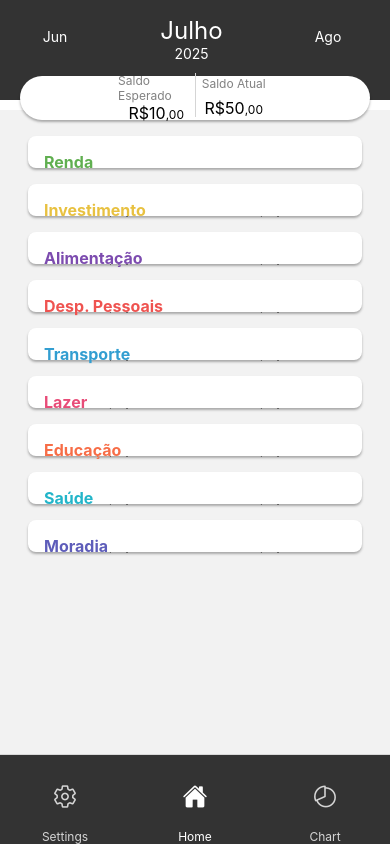
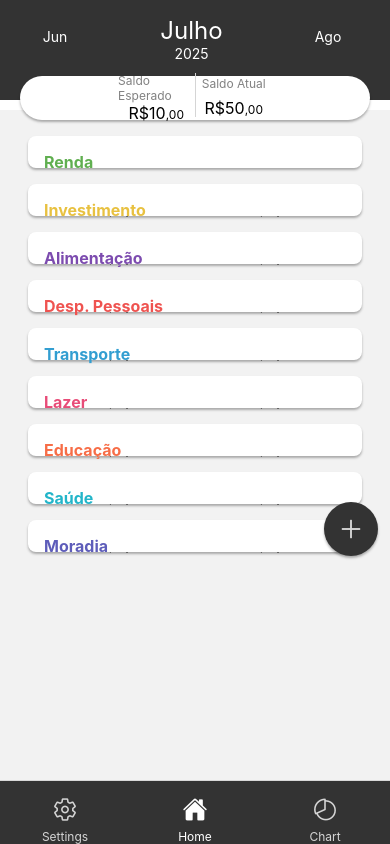
Before and after one commit to analiras2/ggastos, a React Native app: screen / in a window 390 px wide. Built offline with nearby package versions, Linux system fonts and the light colour scheme.

Commit message:
FadeAnimation | FabButton

```diff
--- /dev/null
+++ b/src/components/animation/fadeAnimation.tsx
@@ -0,0 +1,34 @@
+import React, {useEffect, useRef} from 'react';
+import {Animated} from 'react-native';
+
+type Props = {
+  children: React.ReactNode;
+  style?: {};
+};
+
+const FadeAnimation = ({children, style}: Props) => {
+  const fadeAnim = useRef(new Animated.Value(0)).current;
+
+  useEffect(() => {
+    Animated.timing(fadeAnim, {
+      toValue: 1,
+      duration: 500,
+      useNativeDriver: true,
+    }).start();
+  }, [fadeAnim]);
+
+  return (
+    <Animated.View
+      style={[
+        {
+          opacity: fadeAnim,
+          transform: [{scale: fadeAnim}],
+        },
+        style,
+      ]}>
+      {children}
+    </Animated.View>
+  );
+};
+
+export default FadeAnimation;
--- /dev/null
+++ b/src/components/button/floating/fabButton.tsx
@@ -0,0 +1,21 @@
+import React from 'react';
+import {TouchableOpacity} from 'react-native';
+import Icon from 'react-native-vector-icons/Ionicons';
+import * as St from './styles';
+import {Colors} from '@constants/index';
+
+type Props = {
+  onPress: () => void;
+};
+
+const FabButton = ({onPress}: Props) => {
+  return (
+    <St.AnimationContainer>
+      <TouchableOpacity onPress={onPress} activeOpacity={0.8}>
+        <Icon name="add" size={30} color={Colors.icon} />
+      </TouchableOpacity>
+    </St.AnimationContainer>
+  );
+};
+
+export default FabButton;
--- /dev/null
+++ b/src/components/button/floating/styles.ts
@@ -0,0 +1,16 @@
+import styled from 'styled-components/native';
+import {Colors, Layout} from '@constants/index';
+import {FadeAnimation} from '@components/index';
+
+export const AnimationContainer = styled(FadeAnimation)`
+  height: 54px;
+  width: 54px;
+  border-radius: 28px;
+  background-color: ${Colors.primary};
+  position: absolute;
+  justify-content: center;
+  align-items: center;
+  bottom: 12px;
+  right: 12px;
+  ${Layout.shadowStyle}
+`;
--- a/src/components/index.ts
+++ b/src/components/index.ts
@@ -1,5 +1,7 @@
+export {default as FadeAnimation} from './animation/fadeAnimation';
 export {default as BaseScreen} from './baseScreen';
 export {default as Button} from './button';
+export {default as FabButton} from './button/floating/fabButton';
 export {default as MonthHeader} from './headers/month';
 export {default as SimpleTitleHeader} from './headers/simpleTitle';
 export {default as LabeledValue} from './labeledValue';
--- a/src/components/navigationBar/index.tsx
+++ b/src/components/navigationBar/index.tsx
@@ -12,7 +12,7 @@ const Tab = createBottomTabNavigator();
 
 const screenOptions = () => ({
   tabBarStyle: {
-    height: 90,
+    height: Layout.IS_IOS ? 90 : 64,
     paddingTop: Layout.padding.SMALL,
     backgroundColor: Colors.primary,
     borderTopWidth: 1,
--- a/src/constants/layout.ts
+++ b/src/constants/layout.ts
@@ -1,4 +1,4 @@
-import {Dimensions} from 'react-native';
+import {Dimensions, Platform} from 'react-native';
 import Colors from './colors';
 
 const {width, height} = Dimensions.get('window');
@@ -12,6 +12,8 @@ const shadowStyle = {
 };
 
 export default {
+  IS_IOS: Platform.OS === 'ios',
+  IS_ANDROID: Platform.OS === 'android',
   W_HEIGHT: height,
   W_WIDTH: width,
   padding: {
--- a/src/screens/home/view.tsx
+++ b/src/screens/home/view.tsx
@@ -1,6 +1,6 @@
 import React from 'react';
 import {FlatList} from 'react-native';
-import {BaseScreen, CategoryListItem} from '@components/index';
+import {BaseScreen, CategoryListItem, FabButton} from '@components/index';
 import {HomeStackProps} from '@types/navigation';
 import * as St from './styles';
 
@@ -19,6 +19,7 @@ const HomeScreen = ({monthModel, goToCategoryDetails}: HomeStackProps) => {
             />
           )}
         />
+        <FabButton onPress={() => console.log('add')} />
       </St.Container>
     </BaseScreen>
   );
```
